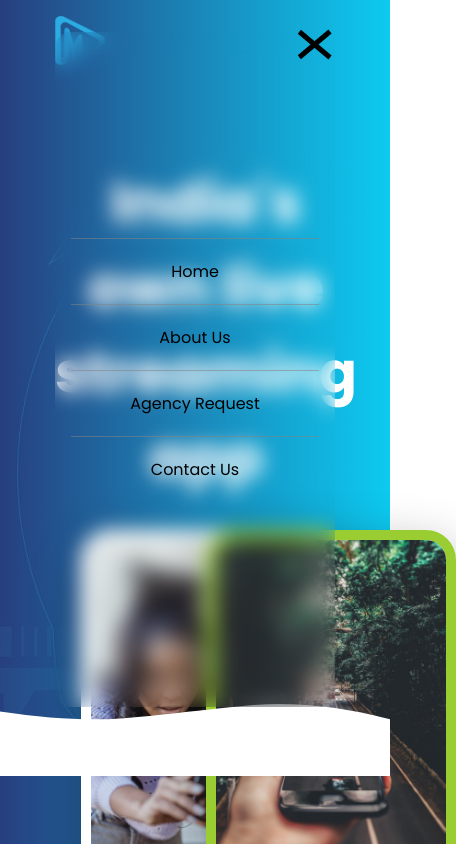
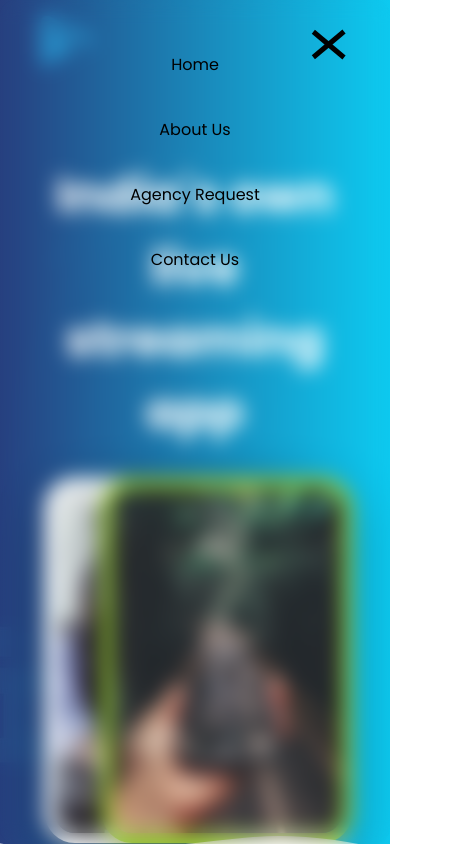
Before and after one commit to VivekBcloud/av-project, a React (Create React App) app: page / in a window 390 px wide. Both pictures are taken after a click on the element 310 px from the left and 44 px from the top of the page. Shown: the top 844 px of the page, 456 px wide, since content can reach past the window. Built offline with nearby package versions, Linux system fonts and the light colour scheme.

Commit message:
reponsive bug fixes 🐛

```diff
--- a/src/App.css
+++ b/src/App.css
@@ -5,8 +5,8 @@
 }
 
 .fluid-container {
-  padding-left: clamp(1rem, 1rem + 10vw, 4rem) !important;
-  padding-right: clamp(1rem, 1rem + 10vw, 4rem) !important;
+  padding-left: clamp(1rem, 0.1rem + 10vw, 4rem) !important;
+  padding-right: clamp(1rem, 0.1rem + 10vw, 4rem) !important;
 }
 a {
   text-decoration: none;
--- a/src/components/Navbar.jsx
+++ b/src/components/Navbar.jsx
@@ -63,12 +63,13 @@ const Navbar = () => {
     >
       <div className={`${styles.innerContainer} `}>
         <div className={styles.logo}>
+          <Link to="/">
             <img src="/images/logoML.png" alt="logo" />
+          </Link>
         </div>
         <div className={styles.navItems}>
           {(toggleMenu || screenWidth > 1000) && (
-            <ul className={styles.list}>
-              <li className={styles.items}>
+            <div className={styles.list}>
               <Link
                 className={styles.anchor}
                 onClick={() => {
@@ -77,10 +78,8 @@ const Navbar = () => {
                 }}
                 to="/"
               >
-                  Home
+                <div className={styles.items}>Home</div>
               </Link>
-              </li>
-              <li className={styles.items}>
               <Link
                 className={styles.anchor}
                 onClick={() => {
@@ -89,10 +88,8 @@ const Navbar = () => {
                 }}
                 to="about"
               >
-                  About Us
+                <div className={styles.items}>About Us</div>
               </Link>
-              </li>
-              <li className={styles.items}>
               <Link
                 className={styles.anchor}
                 onClick={() => {
@@ -101,10 +98,8 @@ const Navbar = () => {
                 }}
                 to="agency"
               >
-                  Agency Request
+                <div className={styles.items}>Agency Request</div>
               </Link>
-              </li>
-              <li className={styles.items}>
               <Link
                 className={styles.anchor}
                 onClick={() => {
@@ -113,10 +108,9 @@ const Navbar = () => {
                 }}
                 to="contact"
               >
-                  Contact Us
+                <div className={styles.items}>Contact Us</div>
               </Link>
-              </li>
-            </ul>
+            </div>
           )}
 
           <motion.div
--- a/src/styles/about.module.css
+++ b/src/styles/about.module.css
@@ -1,14 +1,14 @@
 .container {
   width: 100vw;
   /* padding: 1em; */
-  /* height: 40vh; */
+  /* min-height: 40vh; */
   display: flex;
   flex-direction: column;
   justify-content: center;
   align-items: center;
 }
 .container .headerSection > h1 {
-  margin-top: calc(2rem + 5vw);
+  margin-top: calc(2rem + 15vh);
   font-size: 3.5rem;
   font-weight: 700;
   color: #fff;
@@ -29,11 +29,11 @@
 }
 .container .waveImg {
   position: absolute;
-  top: 50%;
+  /* top: 50%; */
   left: 0;
   /* height: 50%; */
   width: 100vw;
-  bottom: 0;
+  bottom: -10%;
   z-index: 1;
 }
 .container .innerContainer {
@@ -93,4 +93,7 @@
   .container .innerContainer .aboutSection {
     grid-template-columns: 1fr;
   }
+  .container .waveImg {
+    top: 90%;
+  }
 }
--- a/src/styles/agency.module.css
+++ b/src/styles/agency.module.css
@@ -1,7 +1,8 @@
 .innerContainer {
   max-width: 84rem;
-  width: 100%;
+  /* width: 100%; */
   z-index: 2;
+  margin-bottom: 3rem;
 }
 .innerContainer .agencyTitle {
   font-family: "Poppins", sans-serif;
--- a/src/styles/contact.module.css
+++ b/src/styles/contact.module.css
@@ -1,6 +1,6 @@
 .innerContainer {
   max-width: 84rem;
-  width: 100%;
+  /* width: 100%; */
   z-index: 2;
 }
 .innerContainer .agencyTitle {
--- a/src/styles/feature.module.css
+++ b/src/styles/feature.module.css
@@ -1,11 +1,12 @@
 .container {
-  margin-top: 4rem;
+  /* margin-top: 4rem; */
   max-width: 84rem;
   width: 100%;
   position: relative;
   z-index: 11;
   /* display: grid; */
   place-content: center;
+  margin-bottom: 4rem;
   margin: auto;
 }
 .container .heading {
@@ -20,10 +21,9 @@
   width: auto;
   grid-template-columns: 1fr 1fr;
   gap: 4rem;
-  padding: 30px;
+  padding: 30px 0;
 }
 .container .cardOuterContainer .cardContainer {
-  min-width: 50%;
   padding: 20px;
   background-image: linear-gradient(#cac50a, #fd460df7);
   border-radius: 25px;
@@ -35,13 +35,21 @@
   margin: 1rem 0;
 }
 .container .cardOuterContainer .cardContainer > img {
-  height: 400px;
+  max-width: 100%;
+  max-height: 400px;
+  height: auto;
 }
 
 @media screen and (max-width: 1000px) {
+  .container {
+    width: auto;
+  }
   .container .cardOuterContainer {
     grid-template-columns: 1fr;
     width: 70%;
     margin: auto;
   }
+  .container .cardOuterContainer {
+    width: 100%;
+  }
 }
--- a/src/styles/home.module.css
+++ b/src/styles/home.module.css
@@ -45,7 +45,8 @@
   position: relative;
 }
 .rightContainer > img {
-  width: 250px;
+  max-width: 250px;
+  height: auto;
 }
 .rightContainer .banner1 {
   border: 10px solid white;
@@ -65,7 +66,11 @@
   .container .innerContainer {
     grid-template-columns: 1fr;
   }
+  .waveImg {
+    top: 95%;
+  }
   .leftContainer {
+    font-size: 3rem;
     text-align: center;
   }
   .leftContainer > div {
@@ -74,4 +79,12 @@
   .rightContainer .banner2 {
     top: 0;
   }
+  .rightContainer .banner1 {
+    position: relative;
+    left: -10%;
+  }
+
+  .rightContainer .banner2 {
+    left: 20%;
+  }
 }
--- a/src/styles/navbar.module.css
+++ b/src/styles/navbar.module.css
@@ -11,7 +11,7 @@
   padding: 1em;
 }
 .innerContainer {
-  position: relative;
+  /* position: relative; */
   max-width: 84rem;
   display: flex;
   flex: 1 1;
@@ -26,7 +26,7 @@
   box-shadow: 0 2px 10px 0 rgba(211, 221, 247, 0.301);
 }
 
-.logo > img {
+.logo img {
   width: 50px;
 }
 
@@ -46,10 +46,15 @@
   cursor: pointer;
 }
 .items:hover {
-  color: aquamarine;
+  color: #006eff;
+}
+li {
+  width: 100%;
 }
 .anchor {
+  width: 100%;
   color: #000;
+  white-space: nowrap;
 }
 .anchor:hover {
   color: #0d6efd;
@@ -99,14 +104,16 @@
   .list {
     position: absolute;
     flex-direction: column;
-    height: 80vh;
+    justify-content: flex-start;
+    height: 100vh;
     padding: 1rem;
+    padding-top: 2rem;
     border-radius: 1rem;
     inset: 0;
     backdrop-filter: blur(10px);
   }
   .items:nth-child(1) {
-    border-top: 1px solid rgba(131, 131, 131, 0.555);
+    border-top: none;
     /* margin-top: 1rem; */
   }
   .items {
```
Lines whose indentation alone changed are shown as unchanged.
